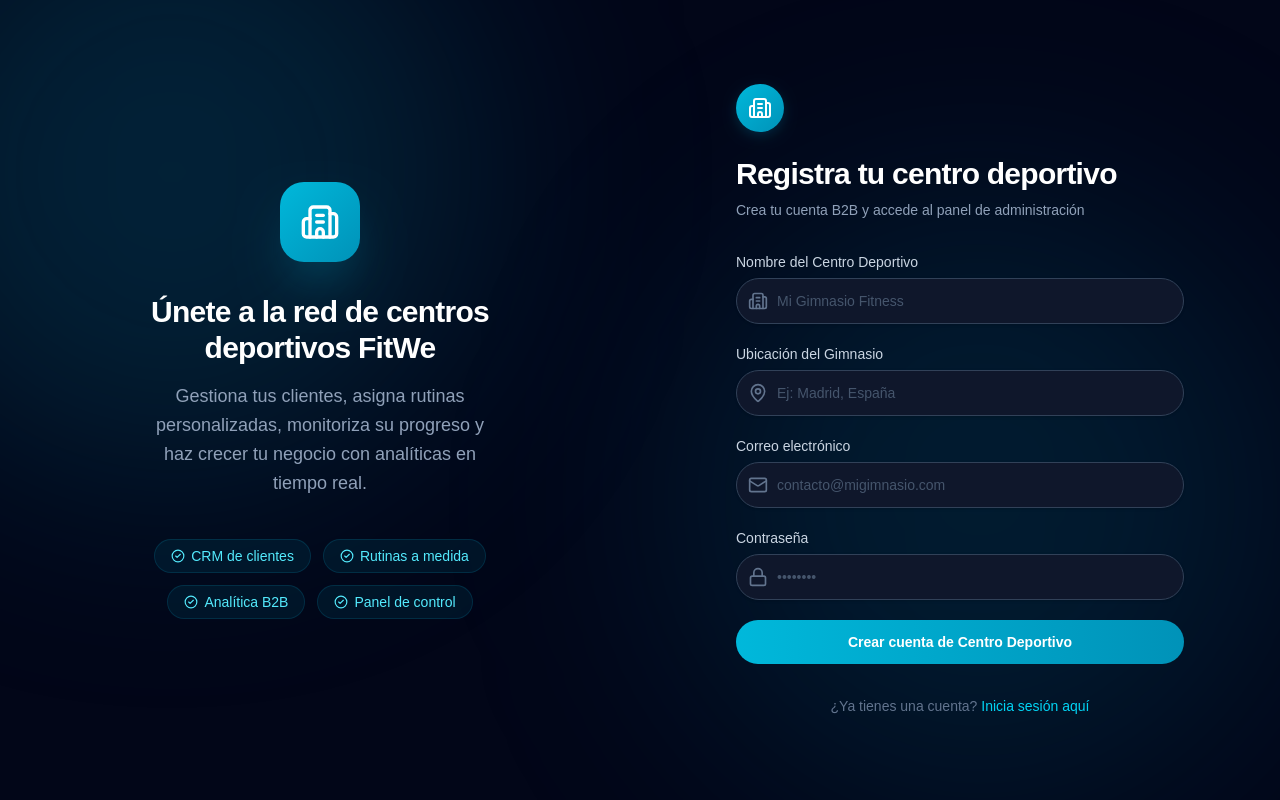
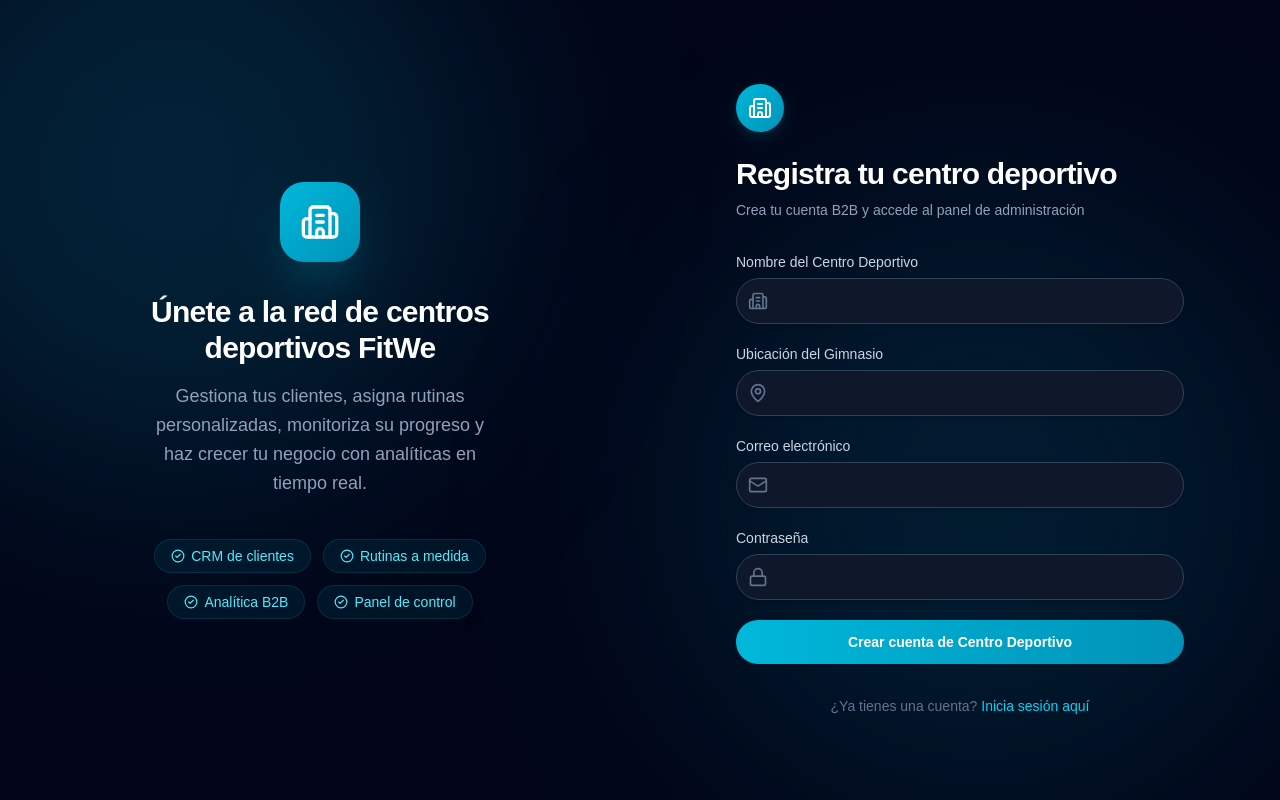
Before and after one commit to tintinhl2006-afk/FitWe, a Next.js app: page /registro-gimnasio in a window 1280 px wide. Built offline with nearby package versions, Linux system fonts and the light colour scheme; no server answers.

Commit message:
UI: Remove generic placeholders (Ej:, Juan Pérez, etc) across all forms to keep inputs clean

```diff
--- a/src/app/admin-gym/clases/page.tsx
+++ b/src/app/admin-gym/clases/page.tsx
@@ -446,7 +446,7 @@
             <form onSubmit={handleCreateSingleClass} className="p-6 space-y-4">
               <div className="space-y-2">
                 <label className="text-sm font-medium text-slate-700 dark:text-slate-300">Nombre del Evento</label>
-                <input required type="text" value={singleClassFormData.name} onChange={(e) => setSingleClassFormData({...singleClassFormData, name: e.target.value})} placeholder="Ej: Masterclass de Yoga" className="w-full rounded-3xl border border-slate-300 dark:border-slate-700 bg-white dark:bg-slate-950 px-4 py-2.5 text-sm text-slate-900 dark:text-white outline-none focus:border-primary" />
+                <input required type="text" value={singleClassFormData.name} onChange={(e) => setSingleClassFormData({...singleClassFormData, name: e.target.value})} className="w-full rounded-3xl border border-slate-300 dark:border-slate-700 bg-white dark:bg-slate-950 px-4 py-2.5 text-sm text-slate-900 dark:text-white outline-none focus:border-primary" />
               </div>
 
               <div className="grid grid-cols-2 gap-4">
--- a/src/app/admin-gym/clientes/page.tsx
+++ b/src/app/admin-gym/clientes/page.tsx
@@ -348,7 +348,6 @@
                     value={formData.name}
                     onChange={(e) => setFormData({ ...formData, name: e.target.value })}
                     className="w-full rounded-3xl border border-slate-200 dark:border-slate-700 bg-white dark:bg-slate-950 py-2.5 pl-10 pr-4 text-slate-900 dark:text-white text-sm focus:ring-2 focus:ring-cyan-500 focus:border-transparent outline-none transition-all"
-                    placeholder="Juan Pérez"
                   />
                 </div>
               </div>
@@ -368,7 +367,6 @@
                     value={formData.email}
                     onChange={(e) => setFormData({ ...formData, email: e.target.value })}
                     className="w-full rounded-3xl border border-slate-200 dark:border-slate-700 bg-white dark:bg-slate-950 py-2.5 pl-10 pr-4 text-slate-900 dark:text-white text-sm focus:ring-2 focus:ring-cyan-500 focus:border-transparent outline-none transition-all"
-                    placeholder="cliente@email.com"
                   />
                 </div>
               </div>
@@ -389,7 +387,6 @@
                     value={formData.password}
                     onChange={(e) => setFormData({ ...formData, password: e.target.value })}
                     className="w-full rounded-3xl border border-slate-200 dark:border-slate-700 bg-white dark:bg-slate-950 py-2.5 pl-10 pr-4 text-slate-900 dark:text-white text-sm focus:ring-2 focus:ring-cyan-500 focus:border-transparent outline-none transition-all"
-                    placeholder="Mínimo 6 caracteres"
                   />
                 </div>
                 <p className="mt-1.5 text-xs text-slate-400 dark:text-slate-500">
--- a/src/app/admin-gym/tarifas/page.tsx
+++ b/src/app/admin-gym/tarifas/page.tsx
@@ -258,7 +258,6 @@
                       setFormData({ ...formData, name: e.target.value })
                     }
                     className="w-full rounded-2xl border border-slate-200 dark:border-slate-700 bg-white dark:bg-slate-950 py-2.5 px-4 text-slate-900 dark:text-white text-sm focus:ring-2 focus:ring-cyan-500 focus:border-transparent outline-none transition-all"
-                    placeholder="Ej: Mensual, Trimestral, Anual..."
                   />
                 </div>
 
@@ -279,7 +278,6 @@
                           setFormData({ ...formData, price: e.target.value })
                         }
                         className="w-full rounded-2xl border border-slate-200 dark:border-slate-700 bg-white dark:bg-slate-950 py-2.5 pl-9 pr-4 text-slate-900 dark:text-white text-sm focus:ring-2 focus:ring-cyan-500 focus:border-transparent outline-none transition-all"
-                        placeholder="29.99"
                       />
                     </div>
                   </div>
@@ -316,7 +314,6 @@
                       setFormData({ ...formData, description: e.target.value })
                     }
                     className="w-full rounded-2xl border border-slate-200 dark:border-slate-700 bg-white dark:bg-slate-950 py-2.5 px-4 text-slate-900 dark:text-white text-sm focus:ring-2 focus:ring-cyan-500 focus:border-transparent outline-none transition-all resize-none"
-                    placeholder="Acceso ilimitado a todas las instalaciones..."
                   />
                 </div>
 
--- a/src/app/entrenamientos/page.tsx
+++ b/src/app/entrenamientos/page.tsx
@@ -137,7 +137,6 @@
               <div className="flex-1">
                 <input
                   type="text"
-                  placeholder="Ej: Día 1 - Pecho y Tríceps"
                   value={newRoutineName}
                   onChange={(e) => setNewRoutineName(e.target.value)}
                   className="block w-full rounded-2xl border border-slate-300 dark:border-slate-700 bg-white dark:bg-slate-950 py-2.5 px-4 text-slate-900 dark:text-white shadow-sm focus:border-primary focus:outline-none focus:ring-1 focus:ring-cyan-500 sm:text-sm"
--- a/src/app/gimnasio/page.tsx
+++ b/src/app/gimnasio/page.tsx
@@ -140,7 +140,6 @@
                   <input
                     type="text"
                     required
-                    placeholder="Ej: Press de banca"
                     value={newExercise.name}
                     onChange={(e) => setNewExercise({ ...newExercise, name: e.target.value })}
                     className="block w-full rounded-2xl border border-slate-300 dark:border-slate-700 bg-white dark:bg-slate-950 py-2.5 px-3 text-slate-900 dark:text-white shadow-sm focus:border-primary focus:outline-none focus:ring-1 focus:ring-cyan-500 sm:text-sm"
@@ -171,7 +170,6 @@
                   </label>
                   <textarea
                     rows={2}
-                    placeholder="Detalles sobre la técnica o postura..."
                     value={newExercise.description}
                     onChange={(e) => setNewExercise({ ...newExercise, description: e.target.value })}
                     className="block w-full rounded-2xl border border-slate-300 dark:border-slate-700 bg-white dark:bg-slate-950 py-2.5 px-3 text-slate-900 dark:text-white shadow-sm focus:border-primary focus:outline-none focus:ring-1 focus:ring-cyan-500 sm:text-sm"
--- a/src/app/login/page.tsx
+++ b/src/app/login/page.tsx
@@ -88,7 +88,6 @@
                   value={email}
                   onChange={(e) => setEmail(e.target.value)}
                   className="block w-full rounded-2xl border border-slate-300 dark:border-slate-700 bg-white dark:bg-slate-950 py-2.5 pl-10 pr-3 text-slate-900 dark:text-white shadow-sm focus:border-primary focus:outline-none focus:ring-1 focus:ring-cyan-500 sm:text-sm"
-                  placeholder="tu@email.com"
                 />
               </div>
             </div>
@@ -110,7 +109,6 @@
                   value={password}
                   onChange={(e) => setPassword(e.target.value)}
                   className="block w-full rounded-2xl border border-slate-300 dark:border-slate-700 bg-white dark:bg-slate-950 py-2.5 pl-10 pr-3 text-slate-900 dark:text-white shadow-sm focus:border-primary focus:outline-none focus:ring-1 focus:ring-cyan-500 sm:text-sm"
-                  placeholder="••••••••"
                 />
               </div>
             </div>
--- a/src/app/nutricion/onboarding/page.tsx
+++ b/src/app/nutricion/onboarding/page.tsx
@@ -111,7 +111,6 @@
                   value={formData.age}
                   onChange={e => setFormData({ ...formData, age: e.target.value })}
                   className="w-full rounded-3xl border border-slate-300 dark:border-slate-700 bg-white dark:bg-slate-950 px-4 py-3 text-slate-900 dark:text-white focus:border-primary focus:ring-2 focus:ring-cyan-500/20 outline-none transition-all"
-                  placeholder="Ej. 28"
                 />
               </div>
 
@@ -125,7 +124,6 @@
                     value={formData.weight}
                     onChange={e => setFormData({ ...formData, weight: e.target.value })}
                     className="w-full rounded-3xl border border-slate-300 dark:border-slate-700 bg-white dark:bg-slate-950 px-4 py-3 text-slate-900 dark:text-white focus:border-primary focus:ring-2 focus:ring-cyan-500/20 outline-none transition-all"
-                    placeholder="Ej. 75"
                   />
                 </div>
                 <div>
@@ -137,7 +135,6 @@
                     value={formData.height}
                     onChange={e => setFormData({ ...formData, height: e.target.value })}
                     className="w-full rounded-3xl border border-slate-300 dark:border-slate-700 bg-white dark:bg-slate-950 px-4 py-3 text-slate-900 dark:text-white focus:border-primary focus:ring-2 focus:ring-cyan-500/20 outline-none transition-all"
-                    placeholder="Ej. 180"
                   />
                 </div>
               </div>
--- a/src/app/nutricion/page.tsx
+++ b/src/app/nutricion/page.tsx
@@ -472,12 +472,12 @@
                 <form onSubmit={handleCreateFood} className="space-y-4">
                   <div>
                     <label className="block text-xs font-medium text-slate-700 dark:text-slate-300 mb-1">Nombre del Alimento *</label>
-                    <input required type="text" value={newFood.name} onChange={e => setNewFood({...newFood, name: e.target.value})} className="w-full px-3 py-2 rounded-3xl border border-slate-300 dark:border-slate-700 bg-white dark:bg-slate-950 text-slate-900 dark:text-white focus:outline-none focus:ring-2 focus:ring-cyan-500/20 focus:border-primary transition-all text-sm" placeholder="Ej. Pechuga de Pollo" />
+                    <input required type="text" value={newFood.name} onChange={e => setNewFood({...newFood, name: e.target.value})} className="w-full px-3 py-2 rounded-3xl border border-slate-300 dark:border-slate-700 bg-white dark:bg-slate-950 text-slate-900 dark:text-white focus:outline-none focus:ring-2 focus:ring-cyan-500/20 focus:border-primary transition-all text-sm" />
                   </div>
                   <div className="grid grid-cols-2 gap-4">
                     <div>
                       <label className="block text-xs font-medium text-slate-700 dark:text-slate-300 mb-1">Marca (Opcional)</label>
-                      <input type="text" value={newFood.brand} onChange={e => setNewFood({...newFood, brand: e.target.value})} className="w-full px-3 py-2 rounded-3xl border border-slate-300 dark:border-slate-700 bg-white dark:bg-slate-950 text-slate-900 dark:text-white focus:outline-none focus:ring-2 focus:ring-cyan-500/20 focus:border-primary transition-all text-sm" placeholder="Ej. Mercadona" />
+                      <input type="text" value={newFood.brand} onChange={e => setNewFood({...newFood, brand: e.target.value})} className="w-full px-3 py-2 rounded-3xl border border-slate-300 dark:border-slate-700 bg-white dark:bg-slate-950 text-slate-900 dark:text-white focus:outline-none focus:ring-2 focus:ring-cyan-500/20 focus:border-primary transition-all text-sm" />
                     </div>
                     <div>
                       <label className="block text-xs font-medium text-slate-700 dark:text-slate-300 mb-1">URL Imagen (Opcional)</label>
--- a/src/app/registro-gimnasio/page.tsx
+++ b/src/app/registro-gimnasio/page.tsx
@@ -117,7 +117,6 @@
                   value={name}
                   onChange={(e) => setName(e.target.value)}
                   className="block w-full rounded-3xl border border-slate-700 bg-slate-900 py-3 pl-10 pr-3 text-white shadow-sm placeholder:text-slate-600 focus:border-primary focus:outline-none focus:ring-1 focus:ring-cyan-500 sm:text-sm"
-                  placeholder="Mi Gimnasio Fitness"
                 />
               </div>
             </div>
@@ -139,7 +138,6 @@
                   value={location}
                   onChange={(e) => setLocation(e.target.value)}
                   className="block w-full rounded-3xl border border-slate-700 bg-slate-900 py-3 pl-10 pr-3 text-white shadow-sm placeholder:text-slate-600 focus:border-primary focus:outline-none focus:ring-1 focus:ring-cyan-500 sm:text-sm"
-                  placeholder="Ej: Madrid, España"
                 />
               </div>
             </div>
@@ -162,7 +160,6 @@
                   value={email}
                   onChange={(e) => setEmail(e.target.value)}
                   className="block w-full rounded-3xl border border-slate-700 bg-slate-900 py-3 pl-10 pr-3 text-white shadow-sm placeholder:text-slate-600 focus:border-primary focus:outline-none focus:ring-1 focus:ring-cyan-500 sm:text-sm"
-                  placeholder="contacto@migimnasio.com"
                 />
               </div>
             </div>
@@ -185,7 +182,6 @@
                   value={password}
                   onChange={(e) => setPassword(e.target.value)}
                   className="block w-full rounded-3xl border border-slate-700 bg-slate-900 py-3 pl-10 pr-3 text-white shadow-sm placeholder:text-slate-600 focus:border-primary focus:outline-none focus:ring-1 focus:ring-cyan-500 sm:text-sm"
-                  placeholder="••••••••"
                 />
               </div>
             </div>
--- a/src/components/routines/RoutineBuilder.tsx
+++ b/src/components/routines/RoutineBuilder.tsx
@@ -291,7 +291,6 @@
                 value={routineName}
                 onChange={(e) => setRoutineName(e.target.value)}
                 className="w-full rounded-3xl border border-slate-200 dark:border-slate-700 bg-white dark:bg-slate-950 py-3 px-4 text-slate-900 dark:text-white focus:ring-2 focus:ring-cyan-500 focus:border-transparent outline-none transition-all"
-                placeholder="Ej: Día 1 - Pecho y Tríceps"
               />
             </div>
 
```
